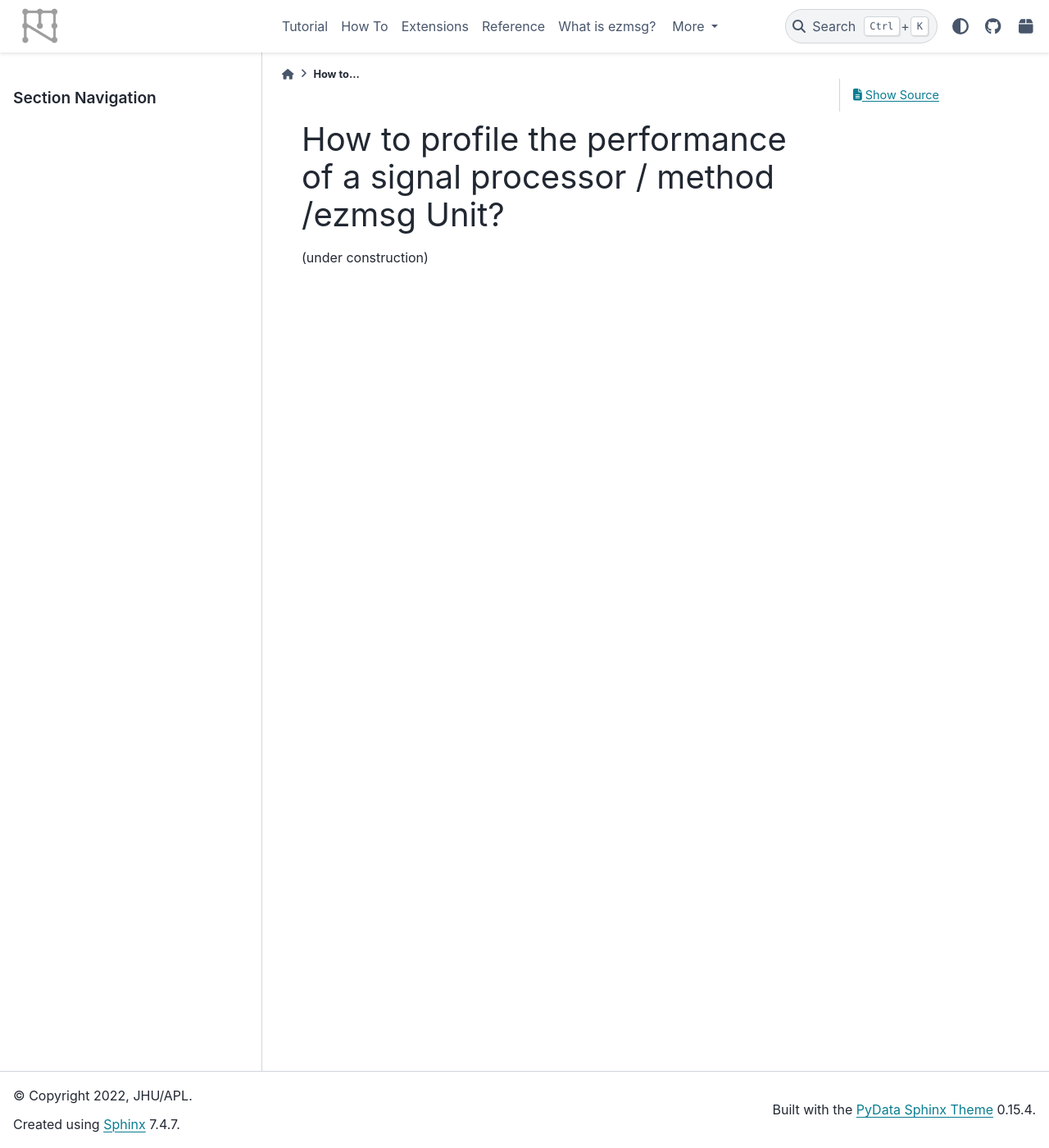
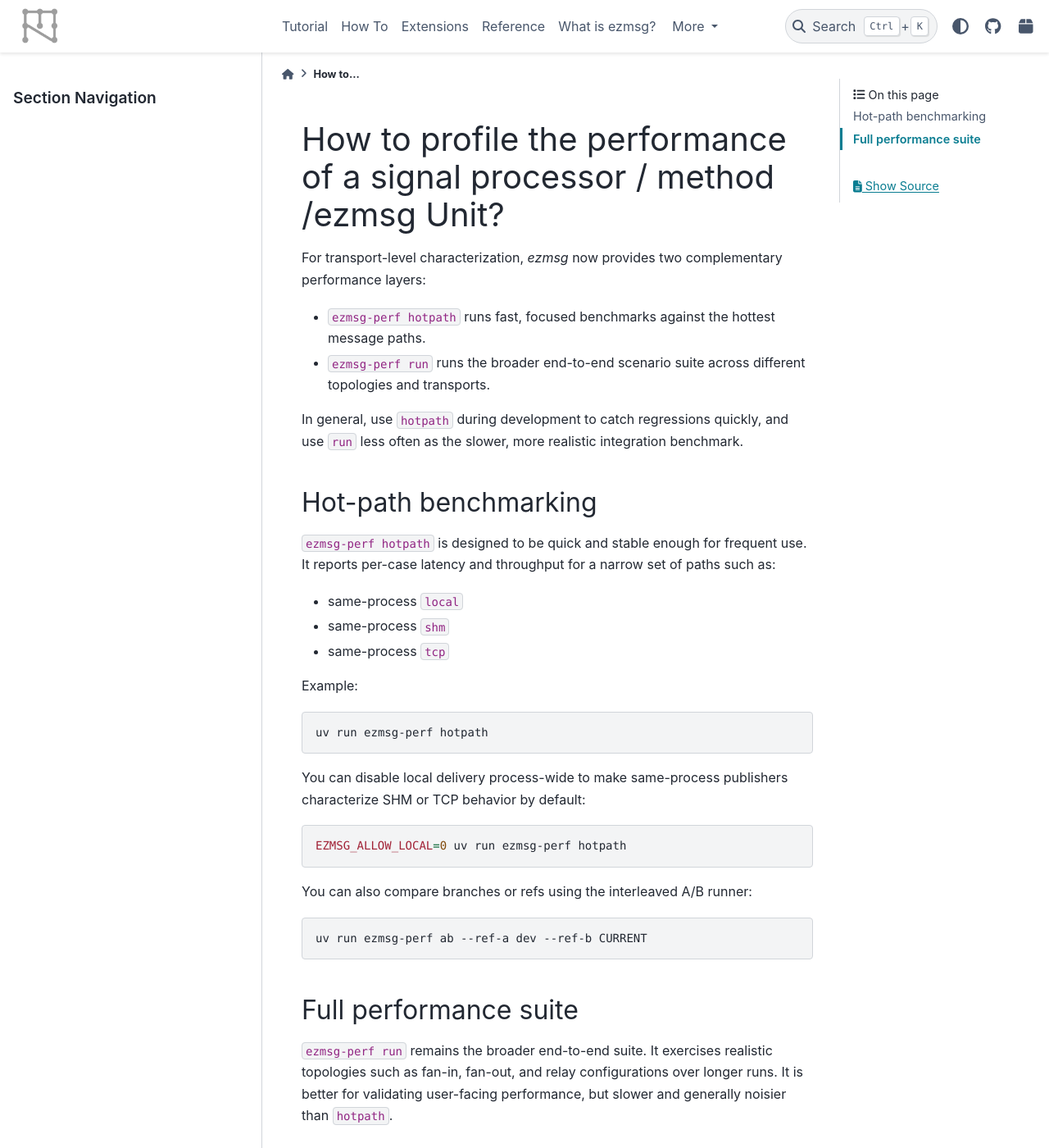
Before and after one commit to ezmsg-org/ezmsg-org.github.io, a Sphinx documentation site: the page built from docs/source/how-tos/advanced/performance.rst, in a window 1280 px wide and 1400 px high. Shown: the whole window at 82% size. Built offline with Sphinx 7.4.7 and the PyData theme 0.15.4, drawn with Linux system fonts in a browser that asks for light colours.

Commit message:
changes for perf testing

```diff
--- a/docs/source/how-tos/advanced/performance.rst
+++ b/docs/source/how-tos/advanced/performance.rst
@@ -1,4 +1,41 @@
 How to profile the performance of a signal processor / method /ezmsg Unit?
 ################################################################################
 
-(under construction)
+For transport-level characterization, `ezmsg` now provides two complementary performance layers:
+
+- ``ezmsg-perf hotpath`` runs fast, focused benchmarks against the hottest message paths.
+- ``ezmsg-perf run`` runs the broader end-to-end scenario suite across different topologies and transports.
+
+In general, use ``hotpath`` during development to catch regressions quickly, and use ``run`` less often as the slower, more realistic integration benchmark.
+
+Hot-path benchmarking
+=====================
+
+``ezmsg-perf hotpath`` is designed to be quick and stable enough for frequent use. It reports per-case latency and throughput for a narrow set of paths such as:
+
+- same-process ``local``
+- same-process ``shm``
+- same-process ``tcp``
+
+Example:
+
+.. code-block:: bash
+
+    uv run ezmsg-perf hotpath
+
+You can disable local delivery process-wide to make same-process publishers characterize SHM or TCP behavior by default:
+
+.. code-block:: bash
+
+    EZMSG_ALLOW_LOCAL=0 uv run ezmsg-perf hotpath
+
+You can also compare branches or refs using the interleaved A/B runner:
+
+.. code-block:: bash
+
+    uv run ezmsg-perf ab --ref-a dev --ref-b CURRENT
+
+Full performance suite
+======================
+
+``ezmsg-perf run`` remains the broader end-to-end suite. It exercises realistic topologies such as fan-in, fan-out, and relay configurations over longer runs. It is better for validating user-facing performance, but slower and generally noisier than ``hotpath``.
--- a/docs/source/how-tos/pipeline/unit.rst
+++ b/docs/source/how-tos/pipeline/unit.rst
@@ -162,6 +162,8 @@ The ``InputMessageType`` and ``OutputMessageType`` can be any Python type:
            count: int
 - For signal processing applications, and data analysis applications, we recommend using our in-built labelled array messaging class ``AxisArray``. For more details, see :doc:`../../explanations/axisarray`.
 
+``OutputStream`` also exposes transport-related controls. ``force_tcp=True`` forces TCP when local delivery is not used. ``allow_local`` controls whether same-process subscribers may use the local fast path: ``None`` inherits the process-wide default from ``EZMSG_ALLOW_LOCAL``, ``True`` allows local delivery, and ``False`` disables it for that specific stream.
+
 We can use data coming in through an input stream by subscribing to it in one of our Unit methods (see :ref:`unit_methods` for more on this). Similarly, we can send data out through an output stream by publishing to it in one of our Unit methods. Finally, we need to connect the input and output streams to other Units in the pipeline (see :doc:`pipeline` for more on this).
 
 
@@ -209,6 +211,7 @@ When a Unit is initialised within a pipeline, ezmsg takes care of setting up the
 
 - Initialising the settings and state attributes based on the provided classes by running the ``initialize()`` method.
 - Setting up the input and output streams to facilitate message passing between Units. Each publishing stream comes with message channels for each process containing subscribers connected to it. This manages transport via local cache, sharedmemory or TCP depending on location of the relevant subscriber.
+- The process-wide default for same-process local delivery is controlled by ``EZMSG_ALLOW_LOCAL``. If unset, local delivery is enabled. This default can be overridden per publishing stream with ``allow_local=True`` or ``allow_local=False``.
 - Registering the Unit methods with the appropriate decorators to handle message processing. The ``@ez.subscriber`` and ``@ez.publisher`` decorators, are registered for message transport. Other decorators like ``@ez.main``, or ``@ez.task`` define which process the method runs in (the Unit's main process, or a separate task process, respectively).
 
 
```
